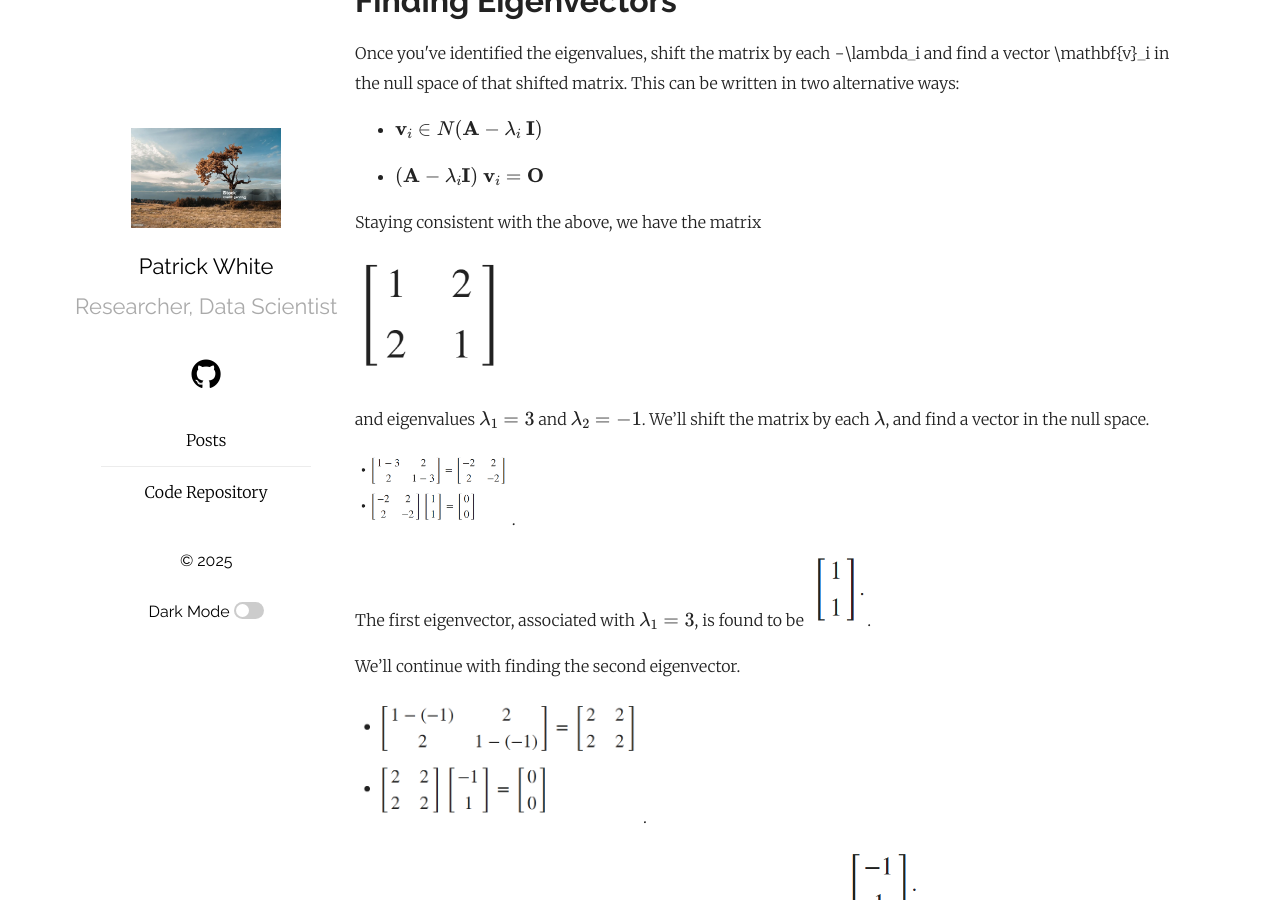
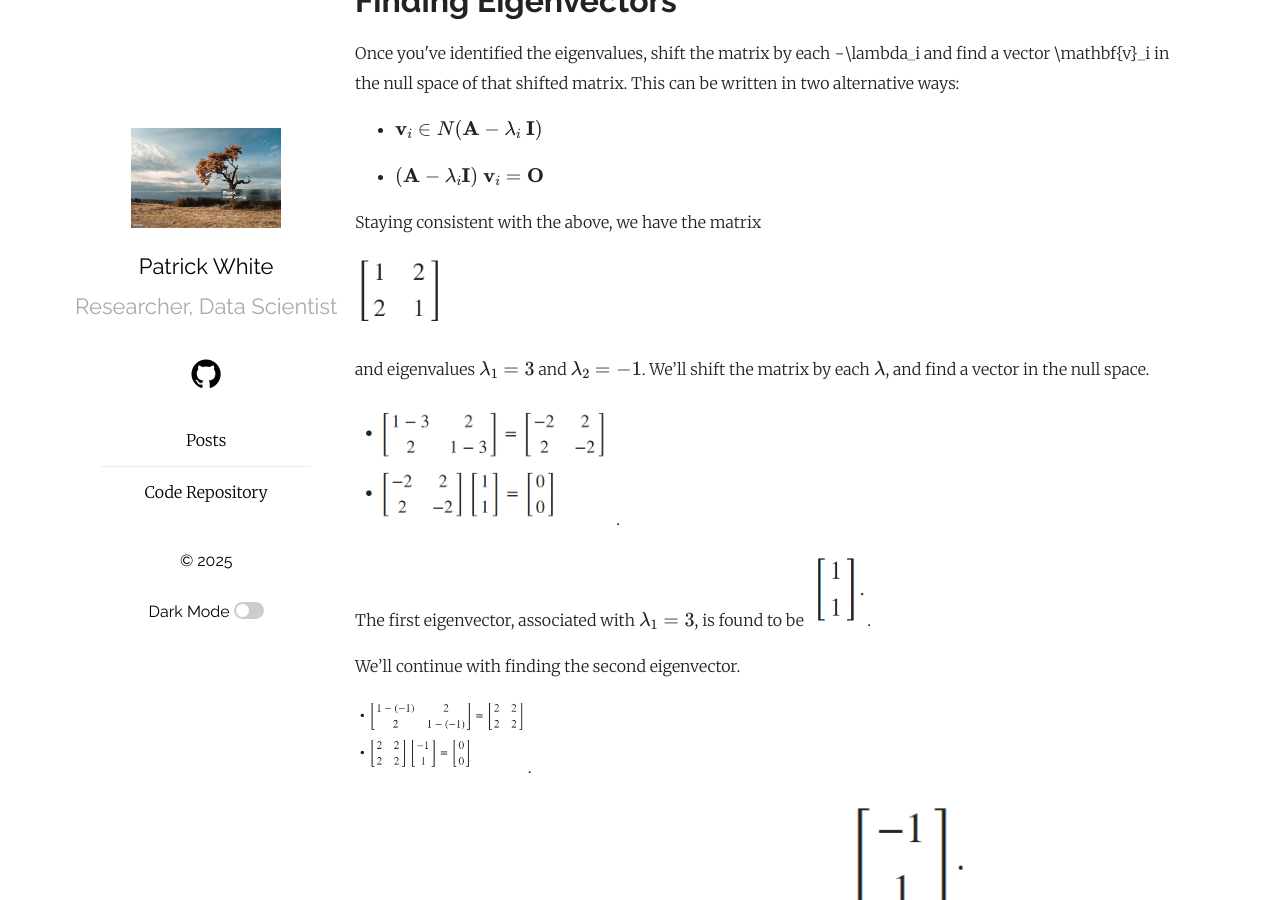
Before and after one commit to pw598/pw598.github.io, a Jekyll site: the page built from _posts/2025-01-03-Dimension-Reduction-I-Eigendecomposition.md, in a window 1280 px wide and 900 px high, scrolled down 2928 px. Built offline with Jekyll 4.4.1, drawn with Linux system fonts in a browser that asks for light colours; formulas are drawn with MathJax 3.

Commit message:
Add files via upload

```diff
--- a/_posts/2025-01-03-Dimension-Reduction-I-Eigendecomposition.md
+++ b/_posts/2025-01-03-Dimension-Reduction-I-Eigendecomposition.md
@@ -100,19 +100,19 @@
 
 Staying consistent with the above, we have the matrix
 
-<img src="https://github.com/pw598/pw598.github.io/blob/main/_posts/images/dr1-4.png?raw=true" style="height: 125px; width:auto;">
+<img src="https://github.com/pw598/pw598.github.io/blob/main/_posts/images/dr1-4.png?raw=true" style="height: 75px; width:auto;">
 
 and eigenvalues $\lambda_1 = 3$ and $\lambda_2 = −1$. We'll shift the matrix by each $\lambda$, and find a vector in the null space.
 
-<img src="https://github.com/pw598/pw598.github.io/blob/main/_posts/images/dr1-7.png?raw=true" style="height: 75px; width:auto;">.
+<img src="https://github.com/pw598/pw598.github.io/blob/main/_posts/images/dr1-7.png?raw=true" style="height: 125px; width:auto;">.
 
 The first eigenvector, associated with $\lambda_1 = 3$, is found to be <img src="https://github.com/pw598/pw598.github.io/blob/main/_posts/images/dr1-8.png?raw=true" style="height: 75px; width:auto;">.
 
 We'll continue with finding the second eigenvector.
 
-<img src="https://github.com/pw598/pw598.github.io/blob/main/_posts/images/dr1-9.png?raw=true" style="height: 125px; width:auto;">.
+<img src="https://github.com/pw598/pw598.github.io/blob/main/_posts/images/dr1-9.png?raw=true" style="height: 75px; width:auto;">.
 
-The second eigenvector, associated with $\lambda_2 = -1$, is found to be <img src="https://github.com/pw598/pw598.github.io/blob/main/_posts/images/dr1-10.png?raw=true" style="height: 75px; width:auto;">..
+The second eigenvector, associated with $\lambda_2 = -1$, is found to be <img src="https://github.com/pw598/pw598.github.io/blob/main/_posts/images/dr1-10.png?raw=true" style="height: 125px; width:auto;">..
 
 
 
```
